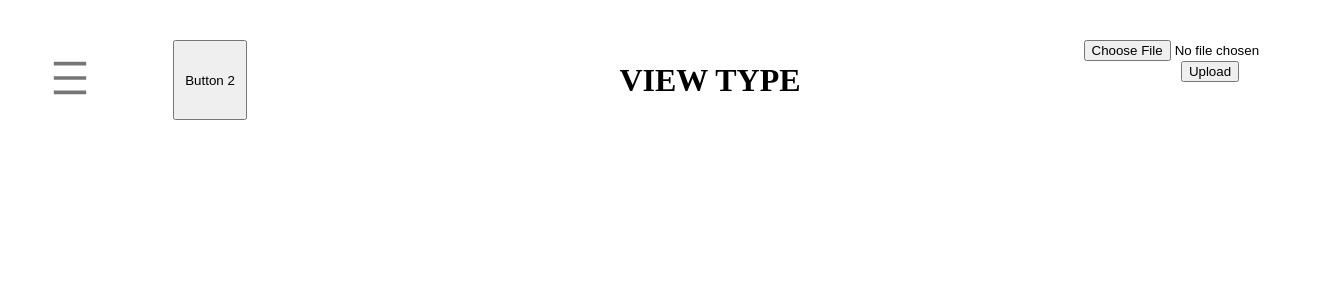
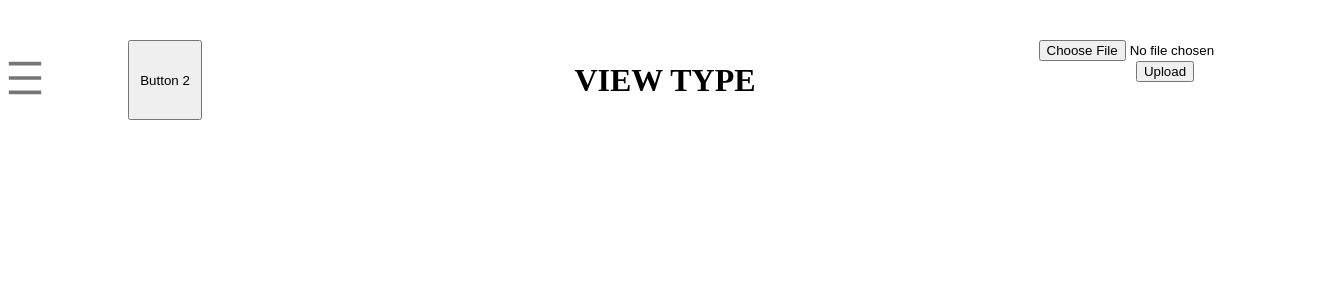
Before and after one commit to ariabrams65/DicomViewer3D, a React (Vite) app in the folder react-client/: page / in a window 1280 px wide. Shown: the top 300 px of the page, 1337 px wide, since content can reach past the window. Built offline with nearby package versions, Linux system fonts and the light colour scheme; the HTML template or start-up script is replaced by a standard one.

Commit message:
Update App.css

```diff
--- a/react-client/src/styles/App.css
+++ b/react-client/src/styles/App.css
@@ -15,6 +15,7 @@
   grid-gap: 20px;
   max-width: 100%;
   max-height: 100%;
+  margin-left: -45px;
 }
 
 /* .Sidebar {
```
